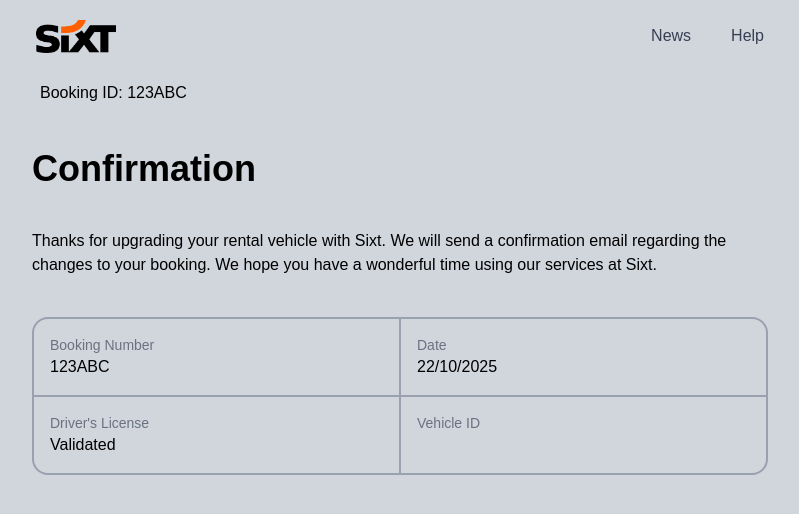
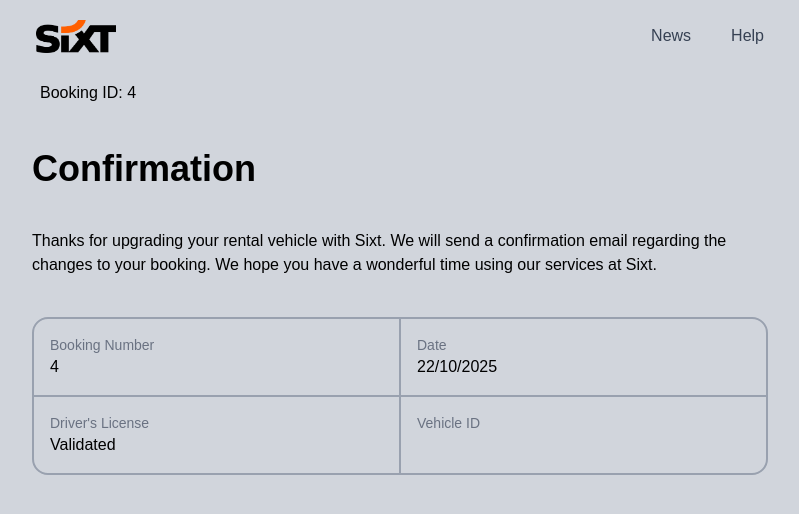
Before and after one commit to reysaputra16/hackatum-2025-sixt-project, a Next.js app: page /confirmation in a window 1280 px wide. Shown: the top 514 px of the page, without its empty margins (240-1039 px from the left). Built offline with nearby package versions, Linux system fonts and the light colour scheme.

Commit message:
fixed booking reference number and further unused imports

```diff
--- a/app/booking/page.tsx
+++ b/app/booking/page.tsx
@@ -5,8 +5,6 @@
 import { useState, useEffect } from "react";
 import UpgradeCarComponent from "../components/UpgradeCarComponent";
 import { redirect } from "next/navigation";
-
-const bookingReference = "123ABC";
 
 export default function PrototypeApp() {
   const [hideChosenCar, setHideChosenCar] = useState(false);
--- a/app/confirmation/page.tsx
+++ b/app/confirmation/page.tsx
@@ -2,7 +2,7 @@
 import Navbar from "../components/Navbar";
 import { useSearchParams } from "next/navigation";
 
-const bookingReference = "123ABC";
+const bookingReference = "4";
 
 export default function ConfirmationPage() {
   const searchParams = useSearchParams();
--- a/app/page.tsx
+++ b/app/page.tsx
@@ -1,4 +1,3 @@
-import Image from "next/image";
 import { redirect } from "next/navigation";
 
 export default function Home() {
--- a/app/review/page.tsx
+++ b/app/review/page.tsx
@@ -14,7 +14,7 @@
 import { redirect, useSearchParams } from "next/navigation";
 import FunctionCapitalizeFirstLetter from "../components/FunctionCapitalizeFirstLetter";
 
-const bookingReference = "123ABC";
+const bookingReference = "4";
 
 export default function ReviewPage() {
   const searchParams = useSearchParams();
@@ -48,8 +48,6 @@
       station: "",
       transmissionType: "",
     });
-
-  const bookingReference = "4";
 
   useEffect(() => {
     const fetchUpgrades = async () => {
--- a/app/upgrade/page.tsx
+++ b/app/upgrade/page.tsx
@@ -2,7 +2,7 @@
 import Navbar from "../components/Navbar";
 import UpgradeCarComponent from "../components/UpgradeCarComponent";
 
-const bookingReference = "123ABC";
+const bookingReference = "4";
 
 export default function PrototypeApp() {
   return (
```
